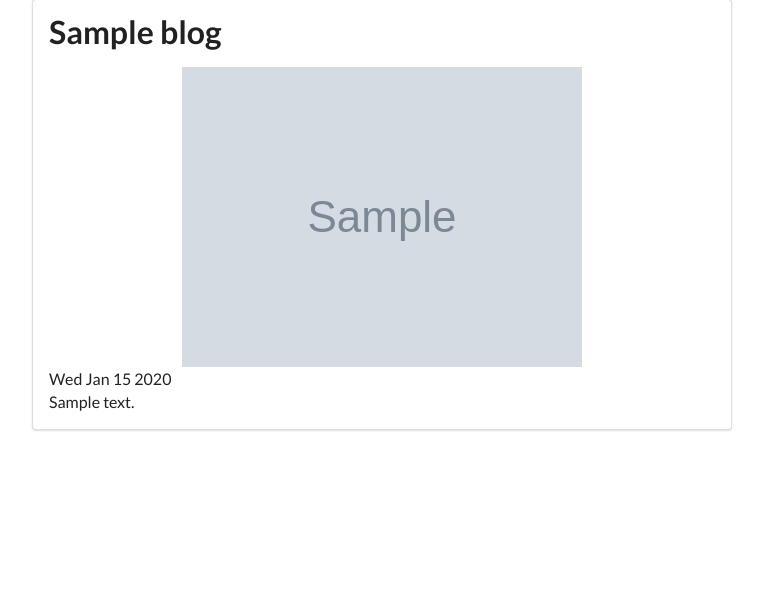
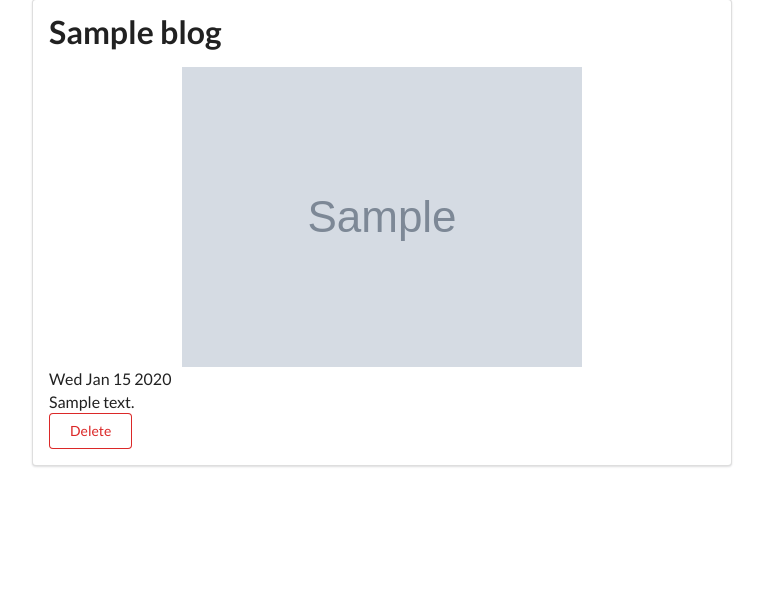
Before and after one commit to Abdoulrazack95/blog_app_restfull, a Node server app: template views/show.ejs in a window 1280 px wide. Shown: the part 113-716 px from the top of the page, without its empty margins (258-1021 px from the left). Run offline with Node 20, Linux system fonts and the light colour scheme; the template is opened without the code that fills it: most values are stand-ins (such as "Sample title", 1, 10 or a date in 2020); grey boxes marked "Sample" are stand-in pictures; data that the repository does not hold is empty; some libraries are stand-ins or nearby versions.

Commit message:
Delete route done and it is working perfectly

```diff
--- a/app.js
+++ b/app.js
@@ -88,6 +88,18 @@ app.put("/blogs/:id", function(req, res){
     });
 })
 
+// DELETE ROUTE
+app.delete("/blogs/:id", function(req, res){
+    blog.findByIdAndRemove(req.params.id, function(err){
+        if(err){
+            res.redirect("/blogs");
+        }else{
+            res.redirect("/blogs");
+        }
+    });
+});
+
+
 app.listen(process.env.PORT || 3000, function(){
     console.log("The server has Started");
 })
--- a/views/show.ejs
+++ b/views/show.ejs
@@ -11,6 +11,9 @@
                 <div class="description">
                     <p><%- blog.body %></p>
                 </div>
+                <form action="/blogs/<%= blog._id %>?_method=DELETE" method="POST">
+                    <button class="ui red basic button">Delete</button>
+                </form>
             </div>
         </div>
     </div>
```
